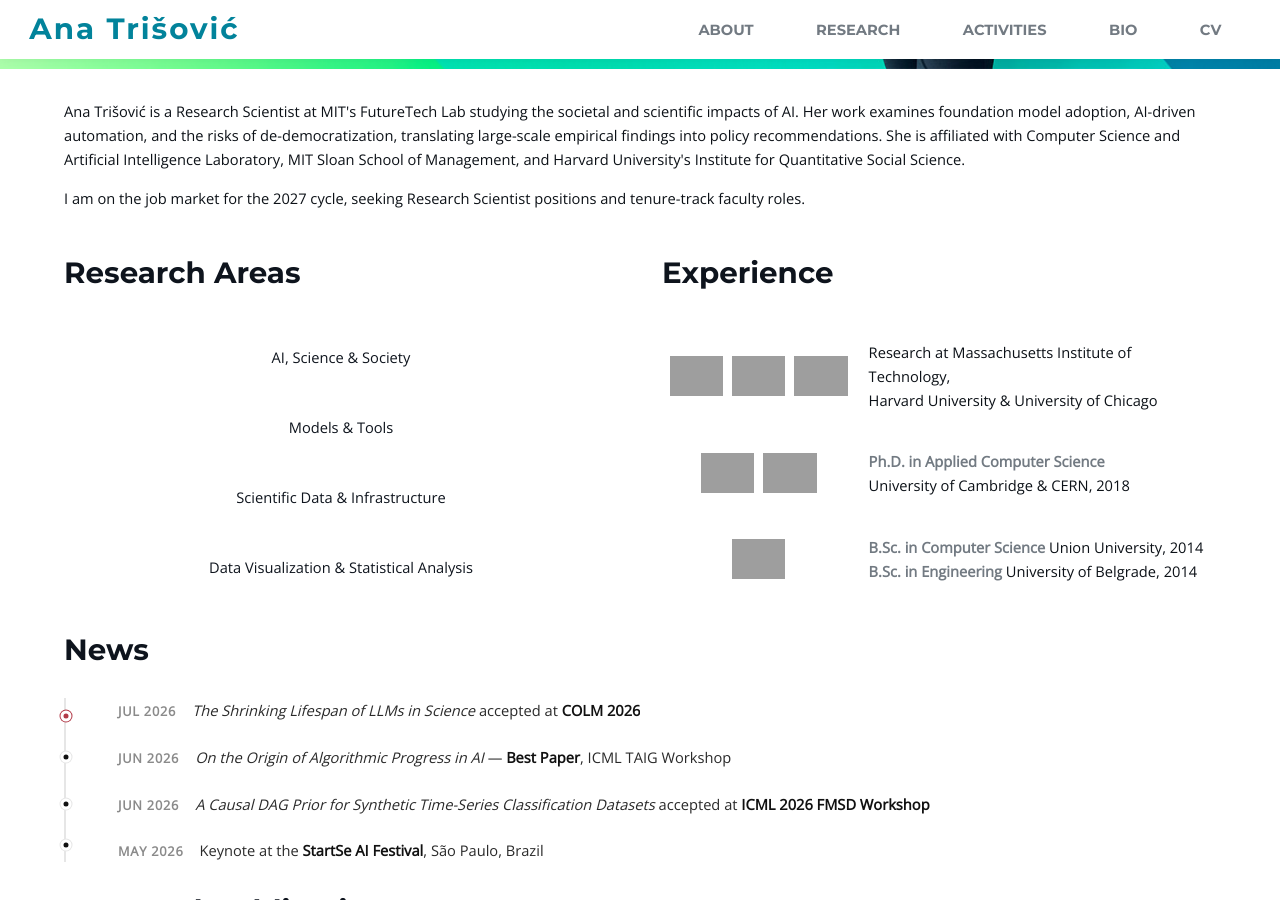
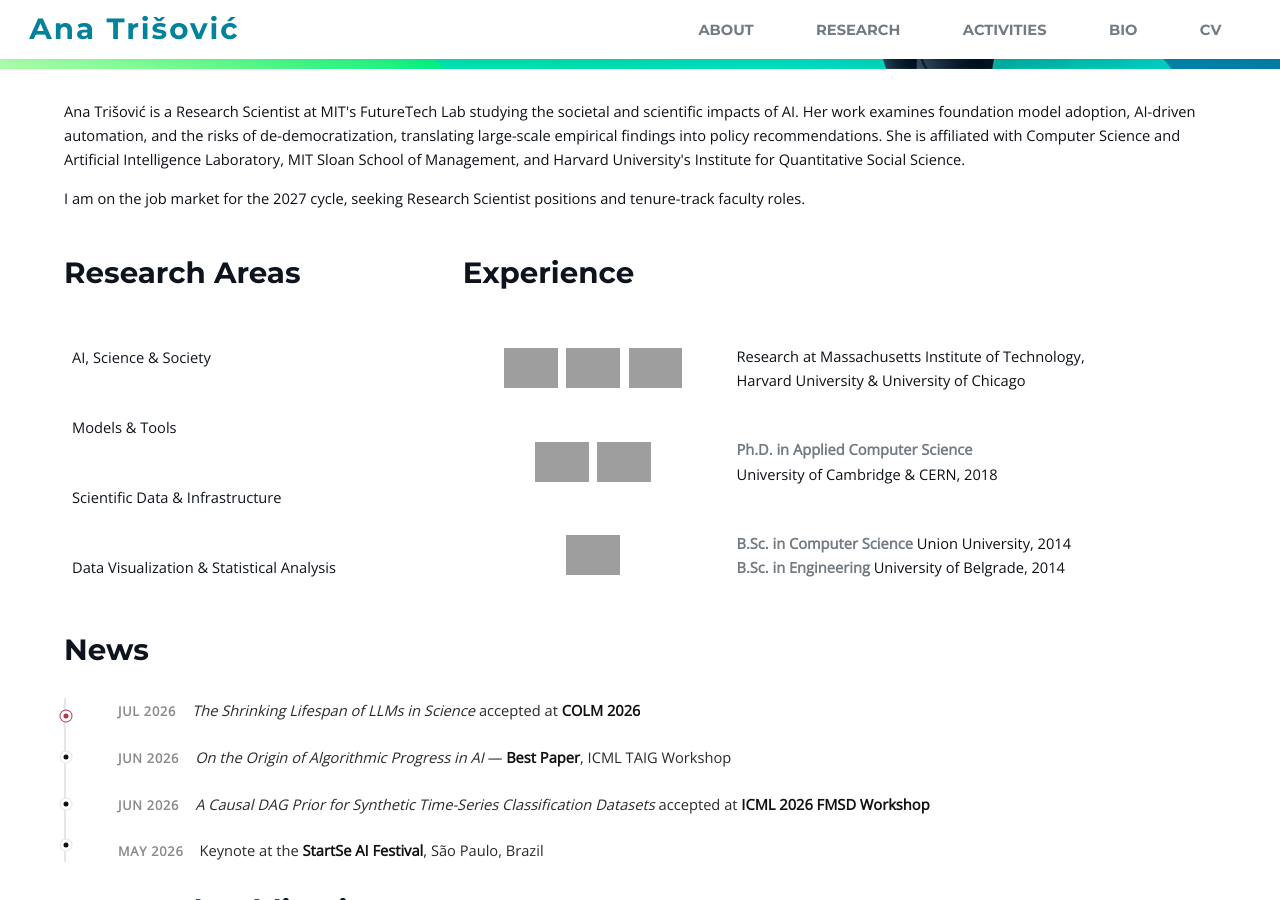
Before and after one commit to atrisovic/anatrisovic.github.io, a Jekyll site: the page built from index.html, in a window 1280 px wide and 900 px high, scrolled down 583 px. Built offline with Jekyll 4.4.1, drawn with Linux system fonts in a browser that asks for light colours; grey boxes are pictures that could not be loaded.

Commit message:
cosmetics

```diff
--- a/_includes/bio.html
+++ b/_includes/bio.html
@@ -22,10 +22,11 @@
     the Google Women Techmakers Scholarship.
 </p>
 
-<h1>Professional Services</h1>
+<!-- <h1>Professional Services</h1> -->
 
 <p>
-    I am an editor for <strong><a href="https://joss.theoj.org">the Journal of Open-Source Software (JOSS)</a></strong> and a
+    I am an editor for <strong><a href="https://joss.theoj.org">the Journal of Open-Source Software (JOSS)</a></strong>
+    and a
     review board member for the Journal of Systems Research (JSys). I am an Early-Career Board member at the Harvard
     Data Science Review.
 </p>
--- a/index.html
+++ b/index.html
@@ -9,13 +9,13 @@ title: Home
 
 <section id="two" class="wrapper">
   <div class="row 200%">
-    <div class="6u 12u$(small)">
+    <div class="4u 12u$(small)">
       <h1>Research Areas</h1>
       <table id="education-table">
         <tbody>
           {% for area in site.data.areas %}
           <tr>
-            <td class="col-logo">
+            <td class="col-text">
               <a href="area.html?id={{ area.id }}">{{ area.area }}</a>
             </td>
           </tr>
@@ -39,7 +39,7 @@ title: Home
         </tbody>
       </table-->
     </div>
-    <div class="6u 12u$(small)">
+    <div class="8u 12u$(small)">
       <h1>Experience</h1>
       <table id="education-table">
         <tbody>
```
